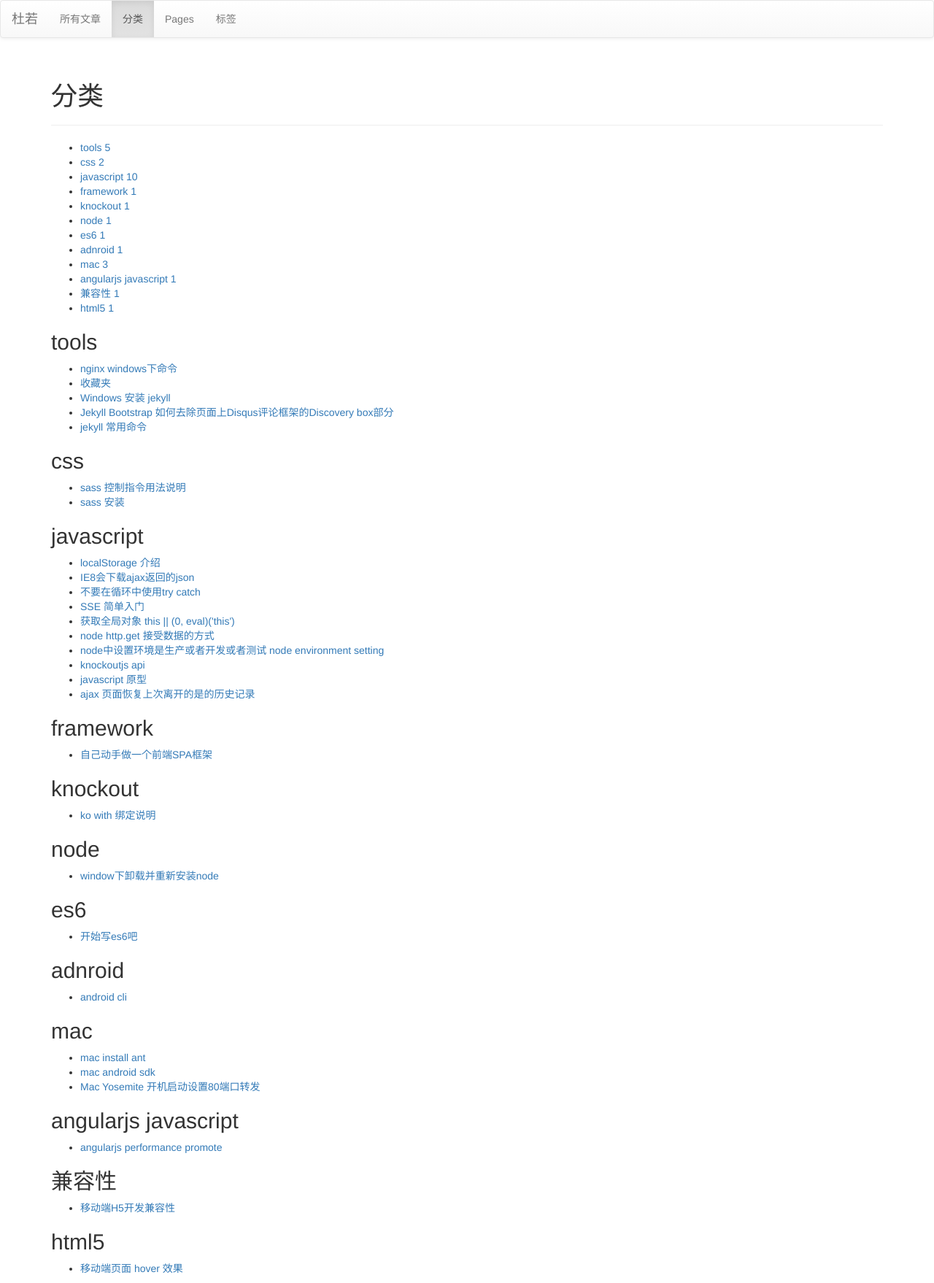
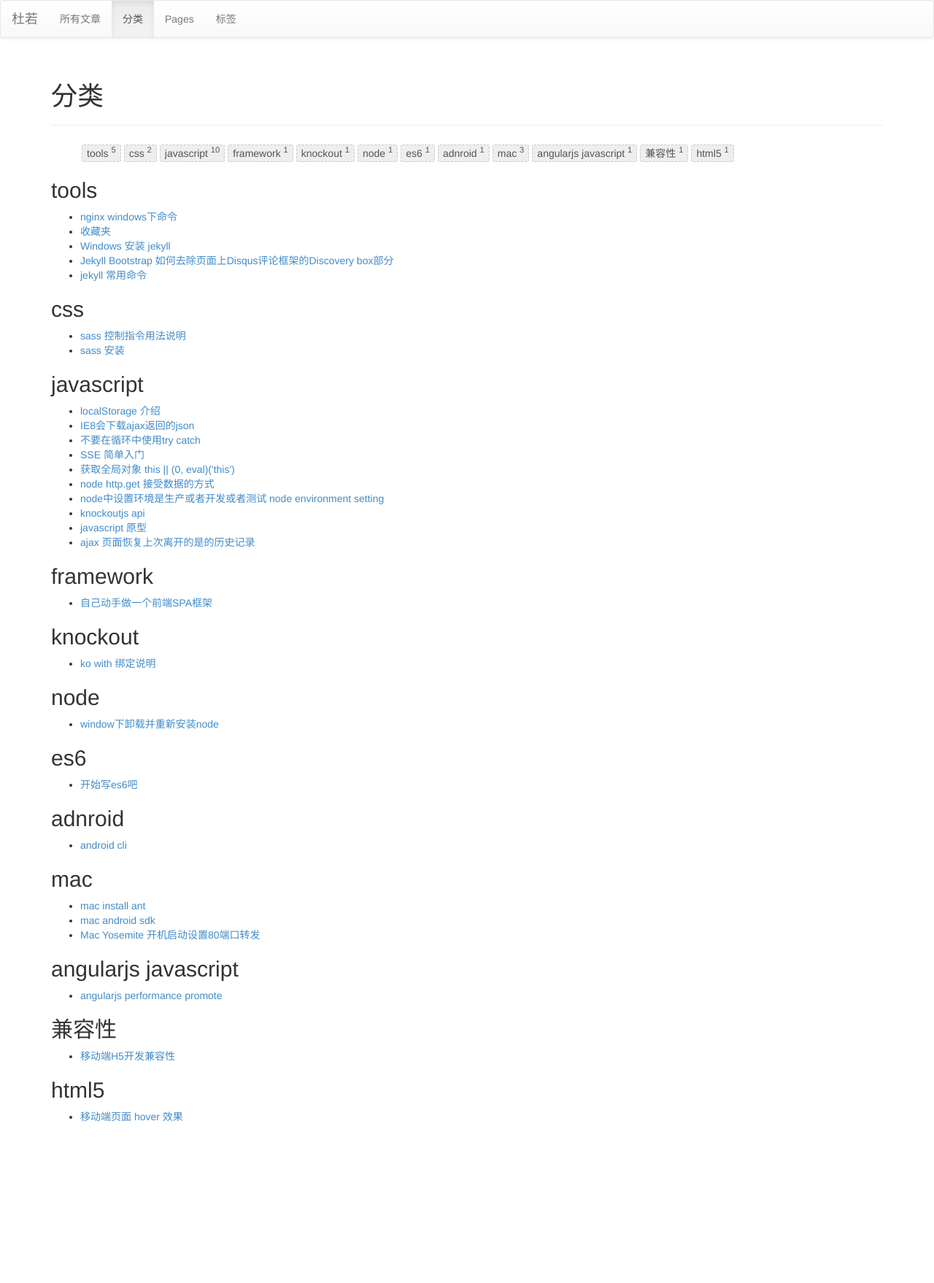
Before and after one commit to TristanDongMaster/tristan.github.com, a Jekyll site: the page built from categories.html, in a window 1280 px wide. Shown: the whole page at 73% size. Built offline with Jekyll 4.4.1, drawn with Linux system fonts in a browser that asks for light colours; nearby versions of some CDN libraries; library files that are not in the unit come from our copies; after the commit the page ends 1580 px from its top, so only the background shows below that.

Commit message:
fix static

```diff
--- a/_includes/themes/bootstrap-3/default.html
+++ b/_includes/themes/bootstrap-3/default.html
@@ -12,14 +12,14 @@
     <meta name="viewport" content="width=device-width, initial-scale=1.0">
 
     <!-- Bootstrap styles -->
-    <link href="{{ ASSET_PATH }}/bootstrap/css/bootstrap.min.css" rel="stylesheet">
+    <link href="/assets/themes/bootstrap-3/bootstrap/css/bootstrap.min.css" rel="stylesheet">
     <!-- Optional theme -->
-    <link href="{{ ASSET_PATH }}/bootstrap/css/bootstrap-theme.min.css" rel="stylesheet">
+    <link href="/assets/themes/bootstrap-3/bootstrap/css/bootstrap-theme.min.css" rel="stylesheet">
     <!-- Sticky Footer -->
-    <link href="{{ ASSET_PATH }}/bootstrap/css/bs-sticky-footer.css" rel="stylesheet">
+    <link href="/assets/themes/bootstrap-3/bootstrap/css/bs-sticky-footer.css" rel="stylesheet">
 
     <!-- Custom styles -->
-    <link href="{{ ASSET_PATH }}/css/style.css?body=1" rel="stylesheet" type="text/css" media="all">
+    <link href="/assets/themes/bootstrap-3/css/style.css?body=1" rel="stylesheet" type="text/css" media="all">
 
     <!-- HTML5 Shim and Respond.js IE8 support of HTML5 elements and media queries -->
     <!-- WARNING: Respond.js doesn't work if you view the page via file:// -->
@@ -85,7 +85,7 @@
     <!-- Latest compiled and minified JavaScript, requires jQuery 1.x (2.x not supported in IE8) -->
     <!-- Placed at the end of the document so the pages load faster -->
     <script src="http://cdn.staticfile.org/jquery/1.10.2/jquery.min.js"></script>
-    <script src="{{ ASSET_PATH }}/bootstrap/js/bootstrap.min.js"></script>
+    <script src="/assets/themes/bootstrap-3/bootstrap/js/bootstrap.min.js"></script>
     <script src="http://cdn.bootcss.com/highlight.js/8.0/highlight.min.js"></script>
     <script>hljs.initHighlightingOnLoad();</script>
   </body>
```
